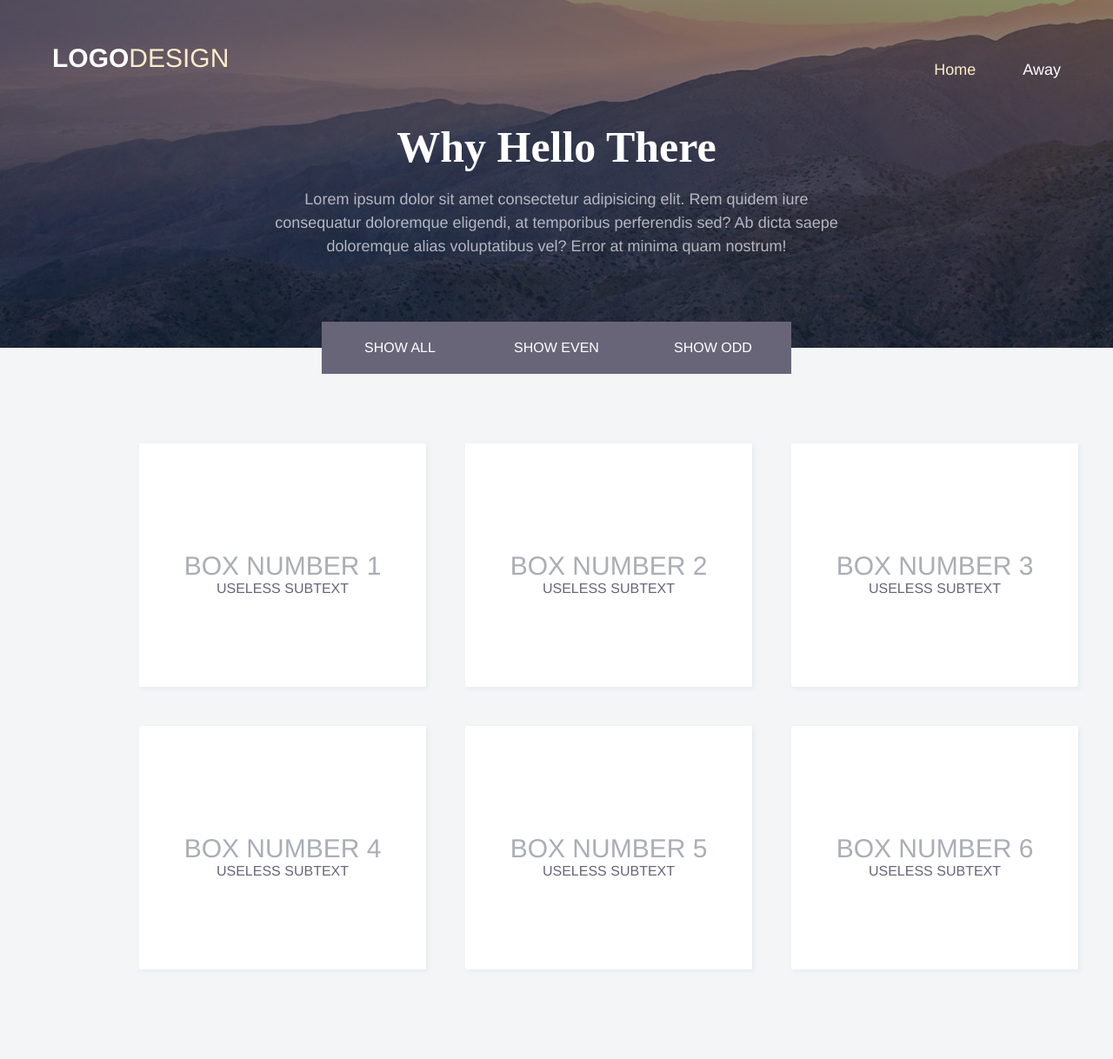
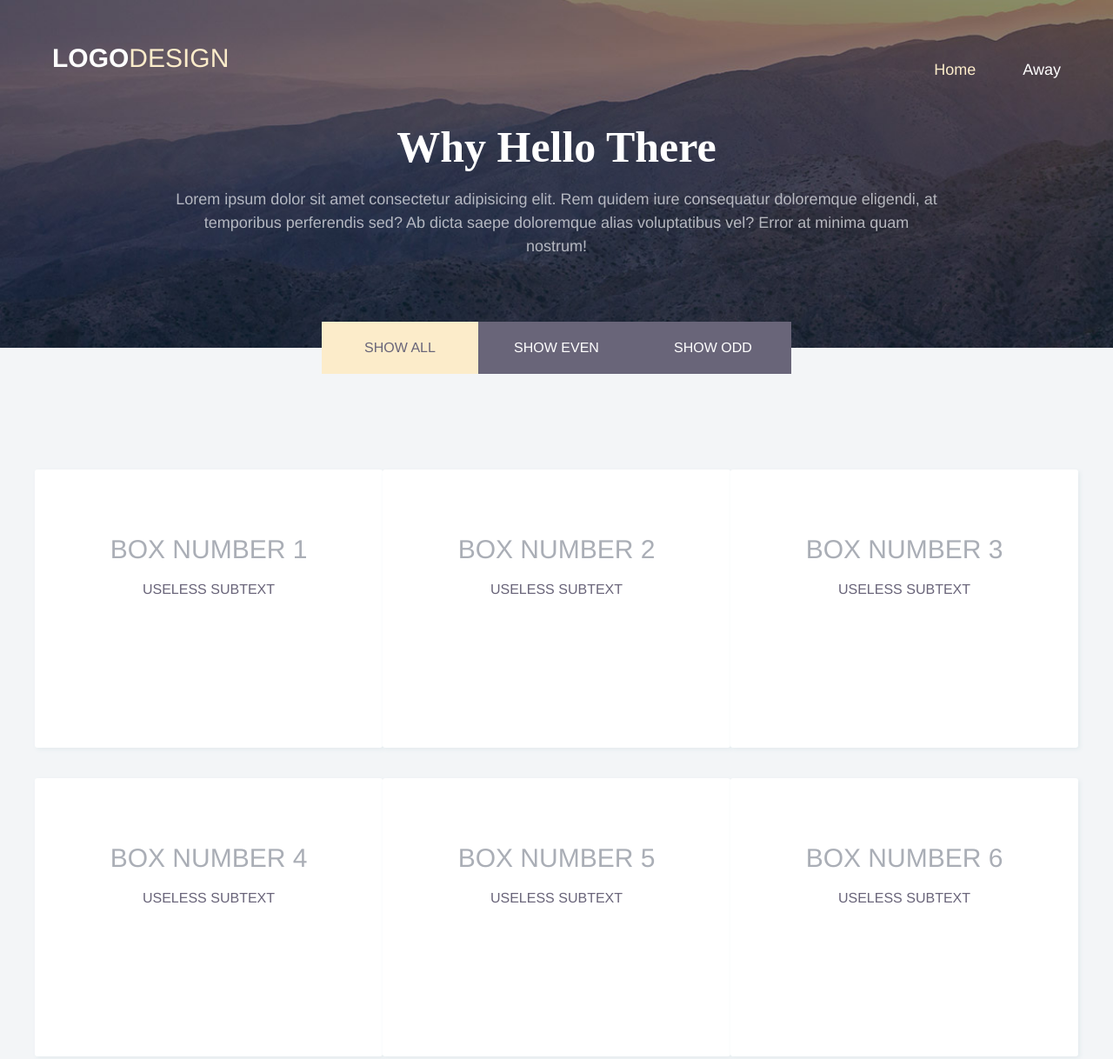
Before and after one commit to northross/frontend-design, a website: page index.html in a window 1280 px wide. Shown: the whole page at 87% size. Before the commit the page ends 1160 px from the top, so only its background shows below. Drawn offline with nearby package versions, Linux system fonts and the light colour scheme.

Commit message:
switched to flexbox, fixed some styling, cleaned up code, added comments

```diff
--- a/index.html
+++ b/index.html
@@ -39,7 +39,7 @@
 
     <div class="box-container">
       <div class="odd box">
-        <p class="box-h">BOX NUMBER 1</p>
+        <h3 class="box-h">BOX NUMBER 1</h3>
         <p class="box-p">USELESS SUBTEXT</p>
         <button class="box-b">VIEW THE CASE STUDY</button>
       </div>
--- a/script.js
+++ b/script.js
@@ -1,5 +1,6 @@
 'use strict';
 
+// Show All Boxes
 const onShowAll = (e) => {
   e.preventDefault();
   console.log('here');
@@ -16,6 +17,7 @@ const onShowAll = (e) => {
   $('.odd').show();
 };
 
+// Show Even Boxes
 const onShowEven = (e) => {
   e.preventDefault();
   // EVEN
@@ -25,18 +27,19 @@ const onShowEven = (e) => {
   // ODD
   $('.odd').hide();
   $('.show-odd').removeClass('select');
-  $('#odd').addClass('btn');
+  $('.show-odd').addClass('btn');
   // ALL
   $('.show-all').removeClass('select');
   $('.show-all').addClass('btn');
 };
 
+// Show Odd Boxes
 const onShowOdd = (e) => {
   e.preventDefault();
   // ODD
   $('.odd').show();
   $('.show-odd').removeClass('btn');
-  $('#odd').addClass('select');
+  $('.show-odd').addClass('select');
   // EVEN
   $('.even').hide();
   $('.show-even').removeClass('select');
@@ -48,9 +51,14 @@ const onShowOdd = (e) => {
 
 // Event Handlers
 $(() => {
-  $('.show-even').show();
-  $('.show-odd').show();
+  // Show Click Events
   $('.show-all').on('click', onShowAll);
   $('.show-even').on('click', onShowEven);
   $('.show-odd').on('click', onShowOdd);
+  // Show Odd and Even Divs
+  $('.show-even').show();
+  $('.show-odd').show();
+  // Show All btn on Select
+  $('.show-all').removeClass('btn');
+  $('.show-all').addClass('select');
 });
--- a/styles/_box-section.scss
+++ b/styles/_box-section.scss
@@ -1,86 +1,80 @@
+//  Entire container for cases
 .box-container {
-  margin: 80px 120px 45px 160px;
-  display: grid;
-  grid-template-columns: repeat(3, 1fr);
-  grid-gap: 45px;
-  // justify-content: space-around;
-  // flex-direction: row;
-  // justify-content: center;
-  // align-content: center;
-  // align-items: center;
-}
-
-.box {
+  margin: 80px auto 45px auto;
   display: flex;
-  font-family: $helvetica;
-  cursor: pointer;
-  display: inline-block;
-  flex-flow: column wrap;
-  padding: 40px 40px 20px 40px;
-  border: none;
-  border-radius: 2px;
-  width: 250px;
-  box-shadow: 2px 2px 5px rgb(227, 235, 238);
-  text-align: center;
-  min-height: 220px;
-  background-color: $white;
-  // margin: 20px;
-  justify-content: center;
-  align-content: center;
+  flex-wrap: wrap;
+  padding: 30px 40px;
+  justify-content: space-around;
   align-items: center;
 }
 
+// Each individual case
+.box {
+  cursor: pointer;
+  flex-basis: 33.333333%;
+  background-color: $white;
+  font-family: $helvetica;
+  margin-bottom: 35px;
+  padding: 50px 0 20px;
+  border-radius: 3px;
+  box-shadow: 2px 2px 5px rgb(227, 235, 238);
+  min-width: 350px;
+  max-width: 425px;
+  min-height: 250px;
+  max-height: 300px;
+  text-align: center;
+}
+
+// Entire case hover
 .box:hover {
   border-top: 3px solid $box-hover-top-border;
-  margin-top: -15px;
-  margin-bottom: 15px;
 }
 
+// Case H "BOX NUMBER #"
+.box-h {
+  // display: flex;
+  color: $box-h;
+  font-size: 30px;
+  font-weight: 200;
+  margin: 25px auto 20px;
+  // justify-content: center;
+  text-align: center;
+}
+
+// Case H hover
 .box:hover .box-h {
   color: $box-hover-h;
 }
 
-.box-h {
-  color: $box-h;
-  font-size: 30px;
-  font-weight: 200;
-  justify-content: center;
+// Case P "USELESS SUBTEXT"
+.box-p {
+  // display: flex;
   text-align: center;
+  color: $box-p;
 }
 
+// Case P hover
 .box:hover .box-p {
   color: $box-hover-p;
 }
 
-.box-p {
-  text-align: center;
-  color: $box-p;
-  &:hover {
-    color: $box-hover-p;
-  }
-}
-
-.box:hover .box-b {
-  position: absolute;
-  width: 100%;
-  font-size: 10px;
+// Case Button Styled and Hidden
+.box-b {
+  display: none;
+  margin-top: 80px;
+  width: 80%;
+  position: relative;
+  font-size: 14px;
   border: none;
   background-color: $btn-gray;
   color: $white;
+  height: 60px;
 }
 
-.box-b {
-  display: none;
-}
-
-.box:hover + .box-b {
+// Case Button hover (revealed and positioned)
+.box:hover .box-b {
   display: block;
-  position: relative;
-  width: 100%;
-  font-size: 10px;
-  border: none;
-  background-color: $btn-gray;
-  color: $white;
+  margin: 80px auto 0 auto;
 }
 
 // @media (max-width: 800px) {
--- a/styles/_button-box.scss
+++ b/styles/_button-box.scss
@@ -1,48 +1,43 @@
+// Show Button Container
 .btn-container {
+  display: flex;
+  flex-wrap: wrap;
   position: relative;
-  display: flex;
   margin-top: -30px;
   justify-content: center;
   align-items: center;
   text-align: center;
-  z-index: 10;
 }
 
+// Show Button Styling
 .btn {
+  cursor: pointer;
+  display: inline-block;
   font-family: $helvetica;
   font-weight: 200;
-  cursor: pointer;
   height: 60px;
   width: 180px;
   border: none;
   font-size: 16px;
-  padding: 0;
-  margin: 0;
   color: $white;
   background-color: $btn-gray;
 }
 
+// Show Button hover
 .btn:hover {
-  // font-family: $helvetica;
-  // cursor: pointer;
-  // height: 60px;
-  // width: 180px;
-  // border: none;
-  // font-size: 16px;
-  // padding: 0;
-  // margin: 0;
   font-weight: 400;
   background-color: $btn-canary;
   color: $btn-gray;
 }
 
+// Show Button Styling Selected (Reduntant due to jQuery add/remove classes
 .select {
   font-family: $helvetica;
   cursor: pointer;
   height: 60px;
   width: 180px;
+  font-size: 16px;
   border: none;
-  font-size: 16px;
   padding: 0;
   margin: 0;
   font-weight: 400;
--- a/styles/_hero-header.scss
+++ b/styles/_hero-header.scss
@@ -1,5 +1,4 @@
-// Header Section
-@import './variables';
+// Header Container
 .hero {
   background-image: url('../assets/bg_mtns.jpg');
   background-repeat: no-repeat;
@@ -11,22 +10,22 @@
   position: relative;
 }
 
-// Div containing H1 and P
+// Div containing H1 and P (Why Hello There? and Lorem)
 .hero-text {
   text-align: center;
   position: absolute;
   top: 35%;
   left: auto;
-  padding: 0 300px;
+  padding: 0 200px;
 }
 
-// H1
+// H1 (Why Hello There?)
 .hero-h {
   font-size: 50px;
   letter-spacing: 1.5;
 }
 
-// P w/lorem
+// P Lorem
 .hero-p {
   font-family: $helvetica;
   font-size: 18px;
@@ -34,15 +33,11 @@
   line-height: 1.5;
   color: $background;
   margin-top: 18px;
-  // padding: 0;
 }
 
 // Span for Home Link
 .home {
   color: $btn-canary;
-}
-a:active {
-  color: $white;
 }
 
 // Nav - top right
@@ -53,7 +48,7 @@ nav ul {
   list-style-type: none;
 }
 
-// Items in the Nav ul
+// Items in the Nav UL (Home Away)
 li {
   margin-left: 50px;
   display: inline-block;
@@ -66,16 +61,14 @@ a {
   text-decoration: none;
   color: $white;
 }
-a:active {
-  color: $btn-canary;
-}
 
-// Top Left Text
+// Span - Top Left Text
 .logo-design-span {
   color: $btn-canary;
   font-weight: normal;
 }
 
+// Top Left Text
 .logo-design {
   font-family: $helvetica;
   font-size: 30px;
--- a/styles/style.scss
+++ b/styles/style.scss
@@ -1,5 +1,3 @@
-// Google Fonts
-
 // Variables
 @import './variables';
 
@@ -12,11 +10,11 @@ body {
   background-color: $background;
 }
 
-// Major Sections
+// Header Section
 @import './hero-header';
 
 // Button Box
 @import './button-box';
 
-// Content Boxes
+// Content Cases
 @import './box-section';
```
Also changed, not shown: styles/style.css, 1 other file.
